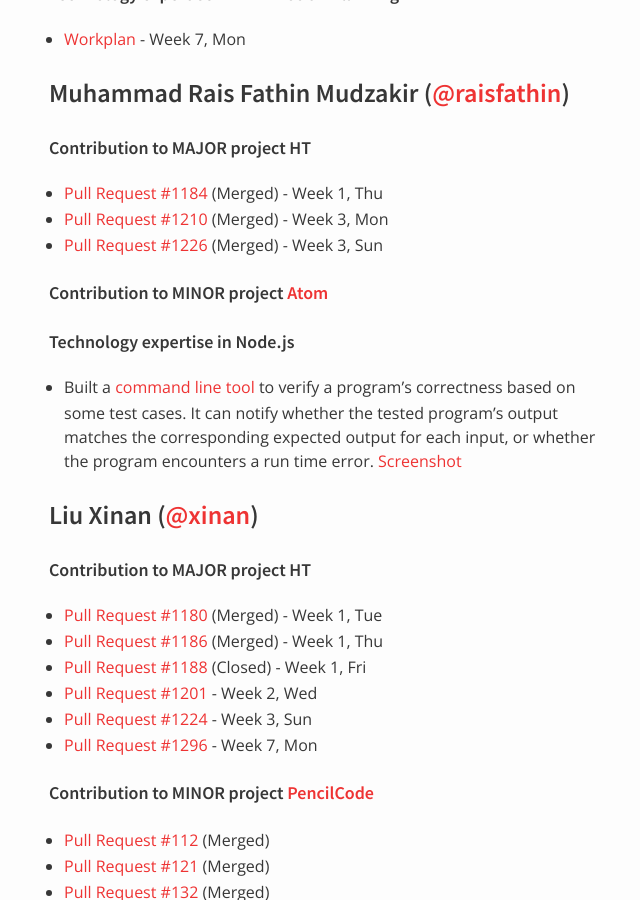
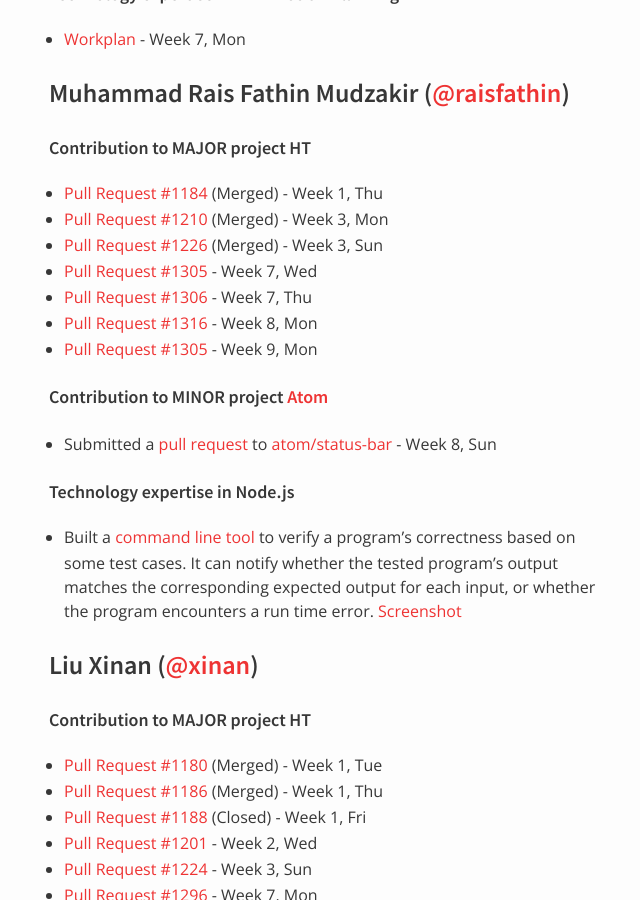
Before and after one commit to nus-oss/cs3281-AY1516S2-website, a Jekyll site: the page built from teams/hubturbo.md, in a window 1280 px wide and 900 px high, scrolled down 2326 px. Shown: the whole window, without its empty margins (321-961 px from the left). Built offline with Jekyll 4.4.1, drawn with Linux system fonts in a browser that asks for light colours.

Commit message:
Add raisfathin's progress

```diff
--- a/teams/hubturbo.md
+++ b/teams/hubturbo.md
@@ -107,8 +107,14 @@ permalink: /teams/hubturbo/
 * [Pull Request #1184](https://github.com/HubTurbo/HubTurbo/pull/1184) (Merged) - Week 1, Thu
 * [Pull Request #1210](https://github.com/HubTurbo/HubTurbo/pull/1210) (Merged) - Week 3, Mon
 * [Pull Request #1226](https://github.com/HubTurbo/HubTurbo/pull/1226) (Merged) - Week 3, Sun
+* [Pull Request #1305](https://github.com/HubTurbo/HubTurbo/pull/1305) - Week 7, Wed
+* [Pull Request #1306](https://github.com/HubTurbo/HubTurbo/pull/1306) - Week 7, Thu
+* [Pull Request #1316](https://github.com/HubTurbo/HubTurbo/pull/1316) - Week 8, Mon
+* [Pull Request #1305](https://github.com/HubTurbo/HubTurbo/pull/1305) - Week 9, Mon
+
 
 ##### Contribution to MINOR project [Atom](https://github.com/atom/atom)
+- Submitted a [pull request](https://github.com/atom/status-bar/pull/130) to [atom/status-bar](https://github.com/atom/status-bar) - Week 8, Sun
 
 ##### Technology expertise in Node.js
 - Built a [command line tool](https://gist.github.com/raisfathin/8f1a7e8d322a53e4ba29) to verify a program's correctness based on some test cases. It can notify whether the tested program's output matches the corresponding expected output for each input, or whether the program encounters a run time error. [Screenshot](http://imgur.com/ZPJtUNX)
```
